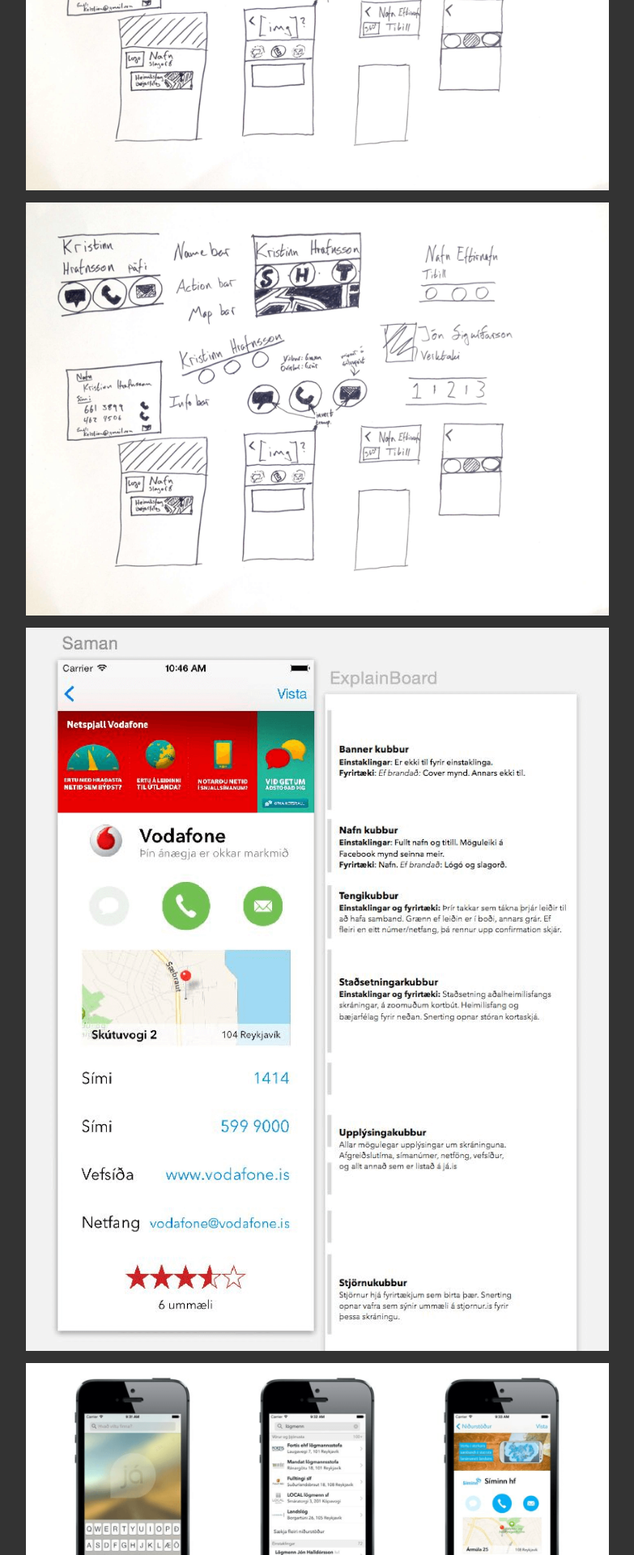
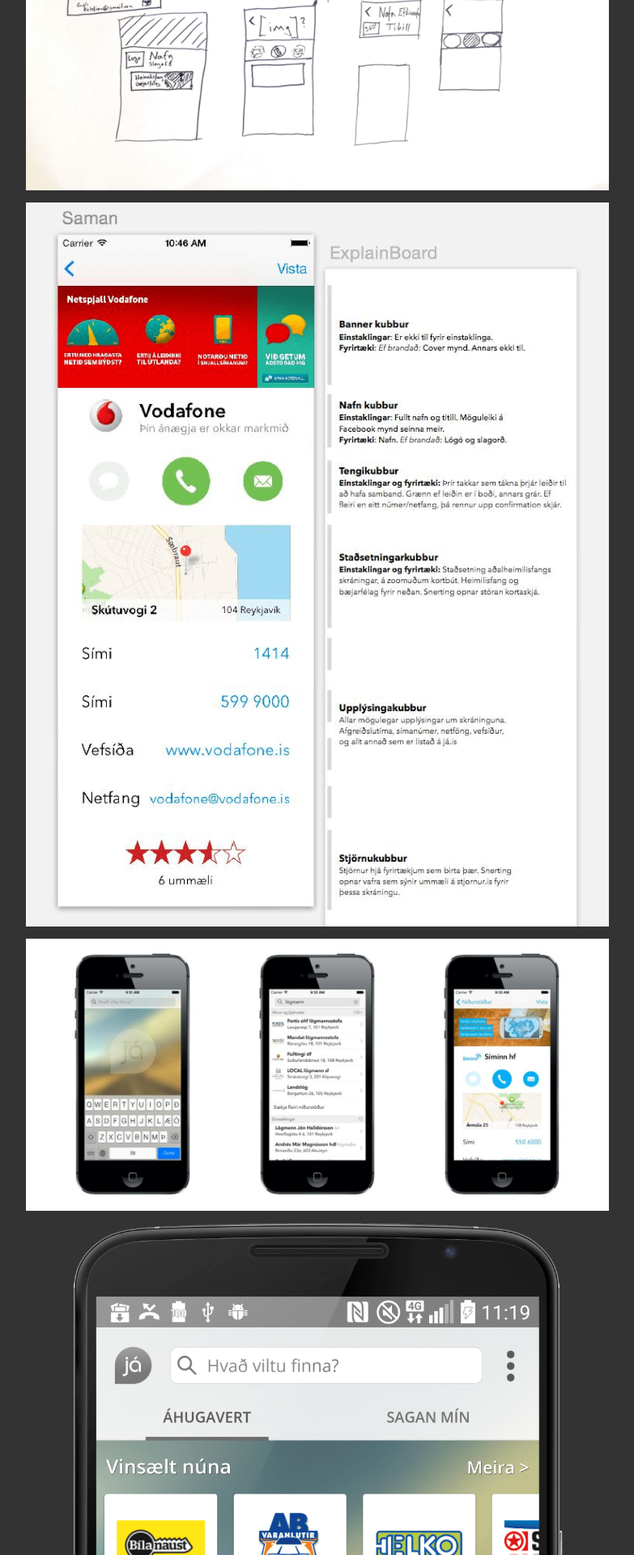
Before and after one commit to Salvar/salvar.github.io, a Jekyll site: the page built from _posts/2013-02-01-Já.md, in a window 1280 px wide. Shown: the part 588-2508 px from the top of the page at 81% size, without its empty margins (248-1031 px from the left). Built offline with Jekyll 4.4.1, drawn with Linux system fonts in a browser that asks for light colours.

Commit message:
Update 2013-02-01-Já.md

```diff
--- a/_posts/2013-02-01-Já.md
+++ b/_posts/2013-02-01-Já.md
@@ -7,8 +7,6 @@
 
 ![image](/images/App.png)
 
-![image](/images/App2.png)
-
 ![image](/images/ja5.png)
 
 ![image](/images/ja4.png)
```
